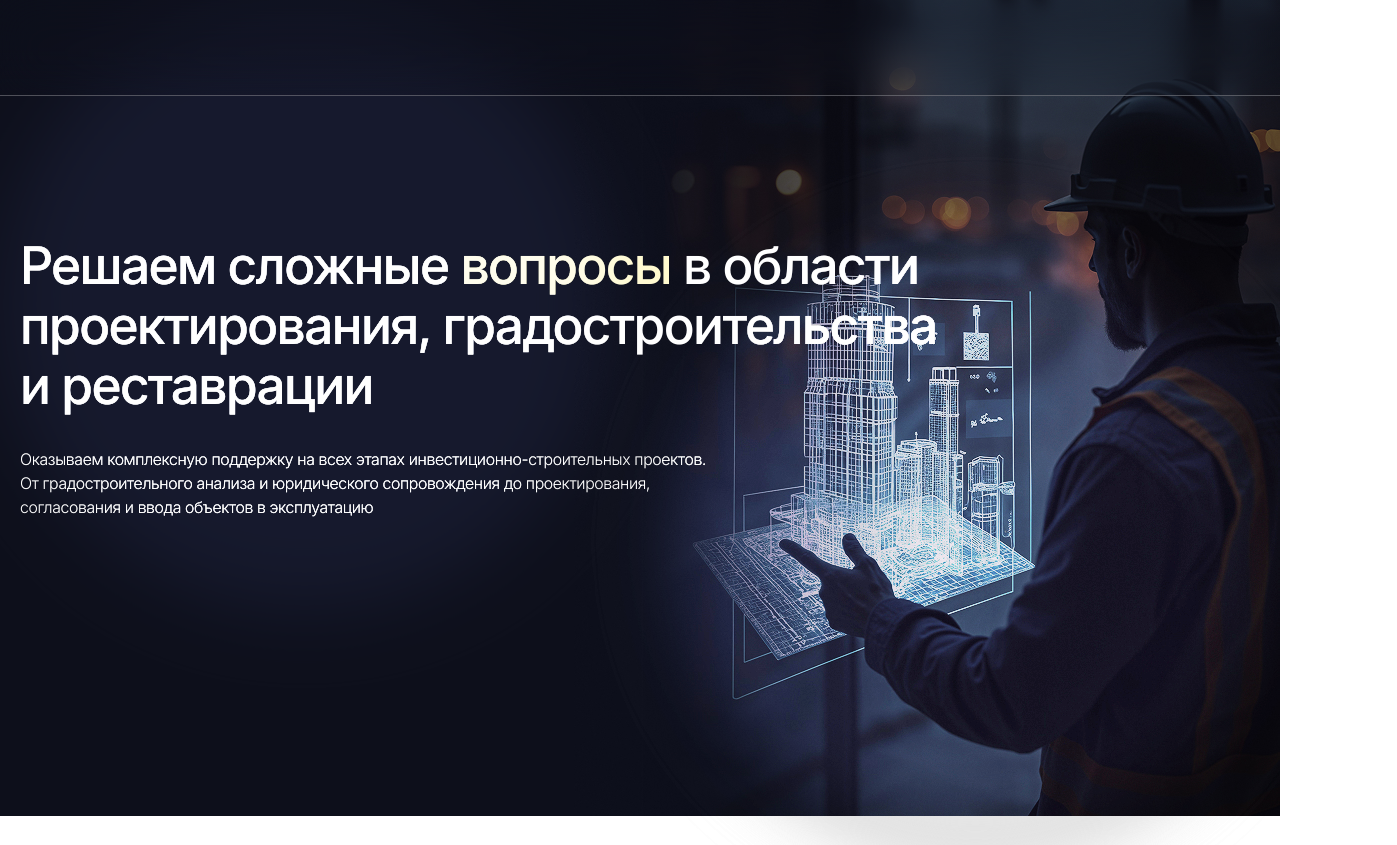
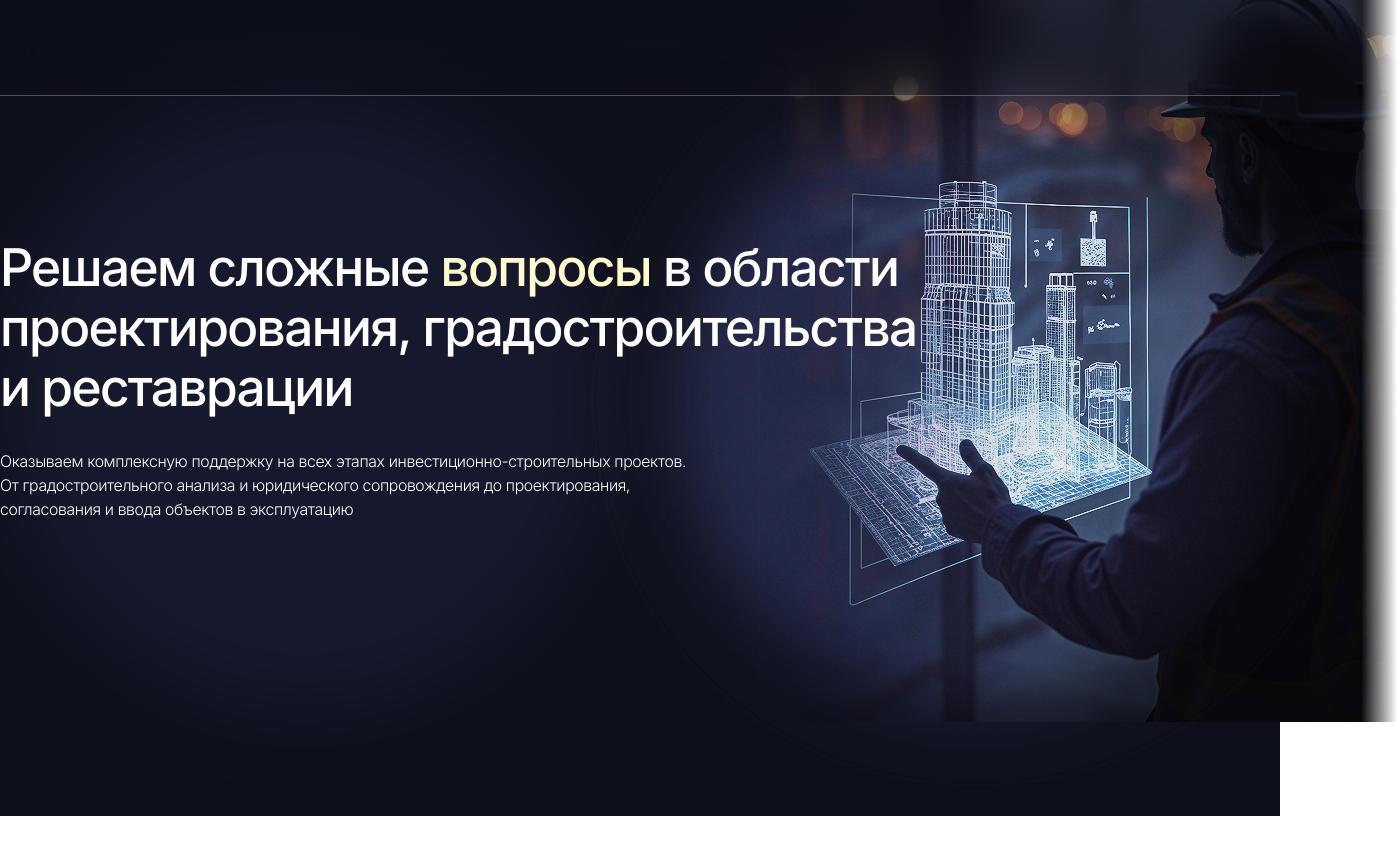
Before and after one commit to alemminik/gradcenter, a website: page index.html in a window 1280 px wide. Shown: the whole page, 1397 px wide, since content can reach past the window. After the commit the page ends 816 px from the top, so only its background shows below. Drawn offline with nearby package versions, Linux system fonts and the light colour scheme; files that its build step writes are made by us from their sources.

Commit message:
feat: hero positions fix

```diff
--- a/index.html
+++ b/index.html
@@ -18,26 +18,34 @@
     <title>Grad Center</title>
   </head>
   <body>
-    <header class="header">
-      <nav class="header__nav">
-      </nav>
+    <div class="header-wrapper">
+      <header class="header">
+        <nav class="header__nav"></nav>
+      </header>
       <section class="hero">
-        <div class="hero__glow-circle hero__glow-circle--second-right"></div>
-        <div class="hero__glow-circle hero__glow-circle--right"></div>
-        <div class="hero__glow-circle hero__glow-circle--left"></div>
         <div class="container">
+          <div class="hero__img-wrapper">
+            <img
+              class="hero__img"
+              src="/img/decor/hero-bg.webp"
+              alt=""
+            />
+          </div>
+          <div class="hero__glow-circle hero__glow-circle--second-right"></div>
+          <div class="hero__glow-circle hero__glow-circle--right"></div>
+          <div class="hero__glow-circle hero__glow-circle--left"></div>
           <h1 class="hero__title">
-            Решаем сложные <span>вопросы</span> в области проектирования, градостроительства и
-            реставрации
+            Решаем сложные <span>вопросы</span> в области проектирования, градостроительства
+            и&nbsp;реставрации
           </h1>
           <p class="hero__subtitle">
-            Оказываем комплексную поддержку на всех этапах инвестиционно-строительных проектов. От
-            градостроительного анализа и юридического сопровождения до проектирования, согласования
-            и ввода объектов в эксплуатацию
+            Оказываем комплексную поддержку на всех этапах инвестиционно-строительных проектов.
+            От&nbsp;градостроительного анализа и юридического сопровождения до проектирования,
+            согласования и ввода объектов в эксплуатацию
           </p>
         </div>
       </section>
-    </header>
+    </div>
 
     <!-- <h1>Hello world</h1>
     <p>123</p>
--- a/styles/index.scss
+++ b/styles/index.scss
@@ -5,23 +5,26 @@
 @use "./ui-kit/index.scss" as *;
 
 .container {
-  max-width: 1284px; // ширина + 40px
+  max-width: calc(1244px + 20px * 2); // ширина + 40px
   margin: 0 auto;
   padding: 0 20px;
   height: 100%;
 }
-.header {
-  position: relative;
-  background-image: url("../img/decor/hero-bg.webp");
+
+.header-wrapper {
   background-position: right top;
   background-repeat: no-repeat;
   background-color: $interface-black;
   background-size: auto;
-  min-height: 816px;
+}
+
+.header {
+  position: relative;
+  z-index: 20;
+  min-height: 98px;
 }
 
 .header__nav {
-  position: relative;
   height: 96px;
   border-bottom: 1px solid rgba(255, 255, 255, 0.27);
   background: radial-gradient(
@@ -30,7 +33,20 @@
     rgba(13, 15, 27, 0) 100%
   );
   backdrop-filter: blur(21px);
-  z-index: 990;
+  z-index: 20;
+}
+
+.hero .container {
+  position: relative;
+  overflow: visible;
+}
+
+.hero__img-wrapper {
+  position: absolute;
+  top: -192px;
+  right: -117px;
+  z-index: 0;
+  mask-image: linear-gradient(to right, black 95%, transparent 100%);
 }
 
 .hero__glow-circle {
@@ -48,21 +64,30 @@
   &--right,
   &--second-right {
     right: 0;
+    top: 0
   }
 }
 
+.hero .container {
+  min-height: 718px;
+  padding: 140px 0 271px;
+}
+
 .hero__title {
+  position: relative;
+  z-index: 1;
   color: $text-white;
   & span {
     color: $text-lemon;
   }
-  margin: 140px 0 0;
-  max-width: 920px;
+  margin: 0;
 }
 
 .hero__subtitle {
+  position: relative;
+  z-index: 1;
   @include font(sh-m);
   color: $text-white;
   margin: 32px 0 0;
-  max-width: 700px;
+  max-width: 716px;
 }
```
